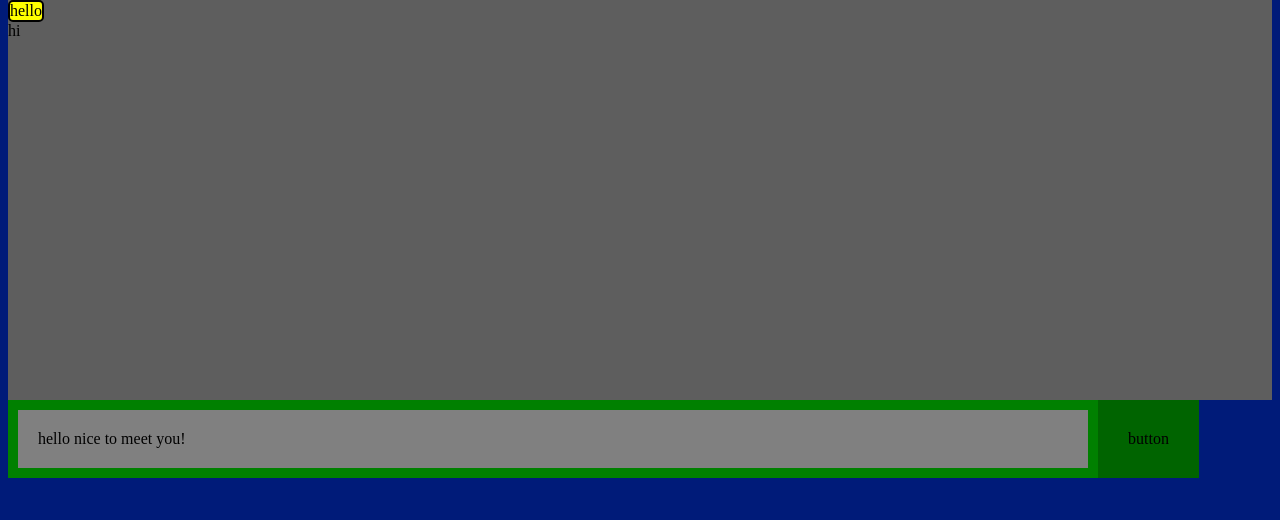
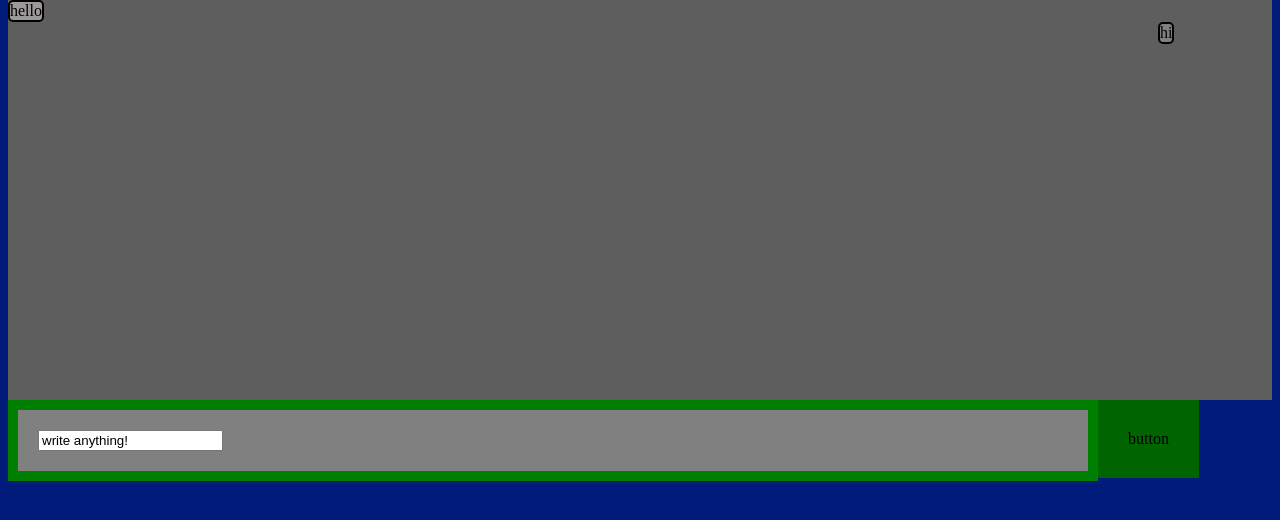
Before and after one commit to Fahlevi20/basic_web_chat_gpt_flask, a Flask app: page / in a window 1280 px wide. Shown: the part 108-628 px from the top of the page. Run offline with Flask 3, Linux system fonts and the light colour scheme.

Commit message:
add form for input text

```diff
--- a/static/style.css
+++ b/static/style.css
@@ -78,7 +78,7 @@ div.chatbar div{
     border-radius: 5px;
 }
 .input-text{
-    background-color: yellow;
+    background-color: rgb(157, 153, 153);
     position: relative;
     width: fit-content;
     height: fit-content;
--- a/templates/index.html
+++ b/templates/index.html
@@ -16,7 +16,7 @@
         hello
 
     </div>
-    <div class="">
+    <div class="output-text">
         hi
     </div>
 
@@ -28,13 +28,16 @@
 
 
 <div class="chatbar">
-    <div class="chat">
+<form>
+        <div class="chat">
         <div style="padding: 20px;
          background-color: gray;
          width: 1030px;">
-            hello nice to meet you!
+            <input type="text" id=input" name="input" value="write anything!">
         </div>
     </div>
+
+</form>
     <div class="send-button">
 
             button
```
